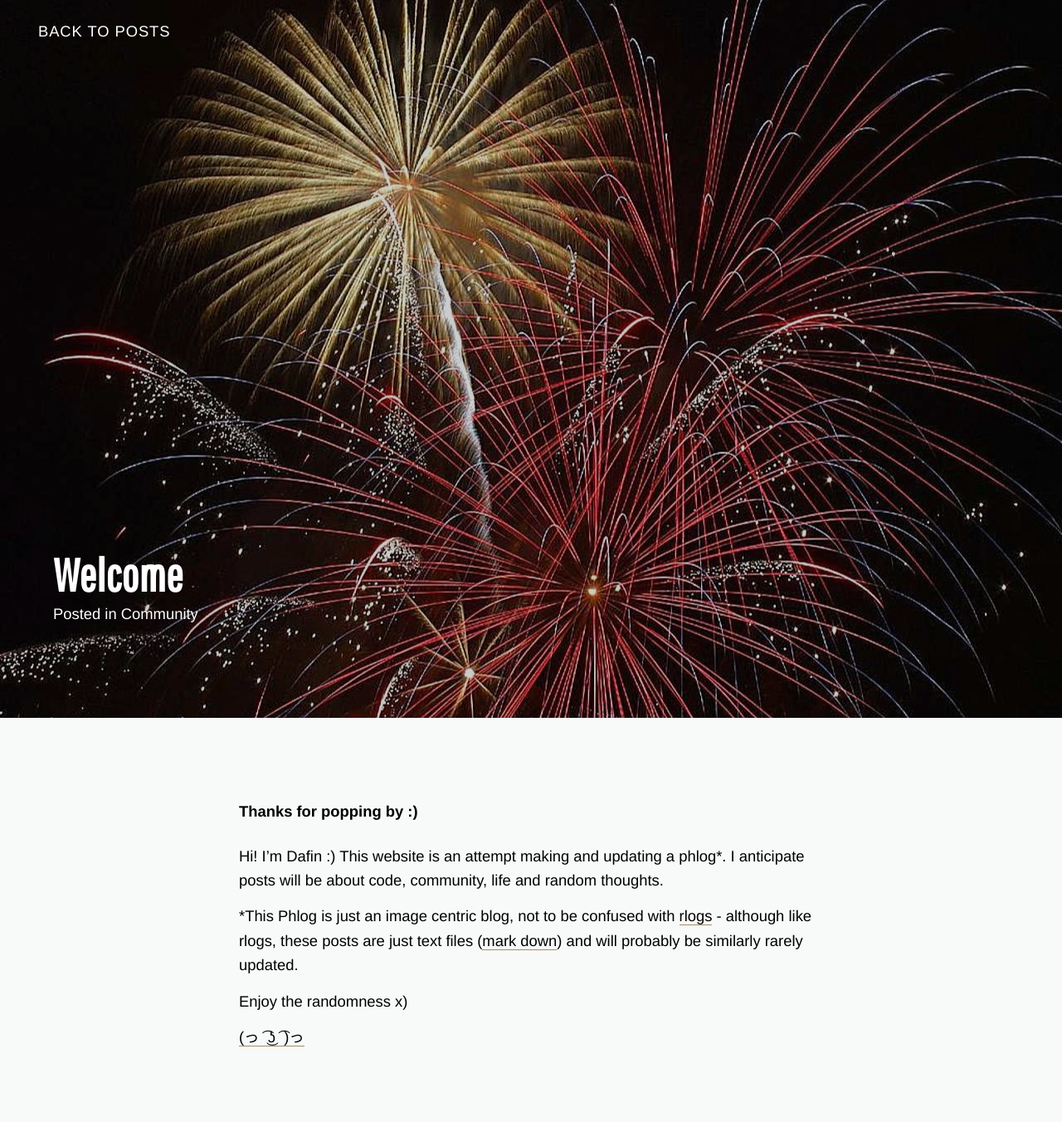
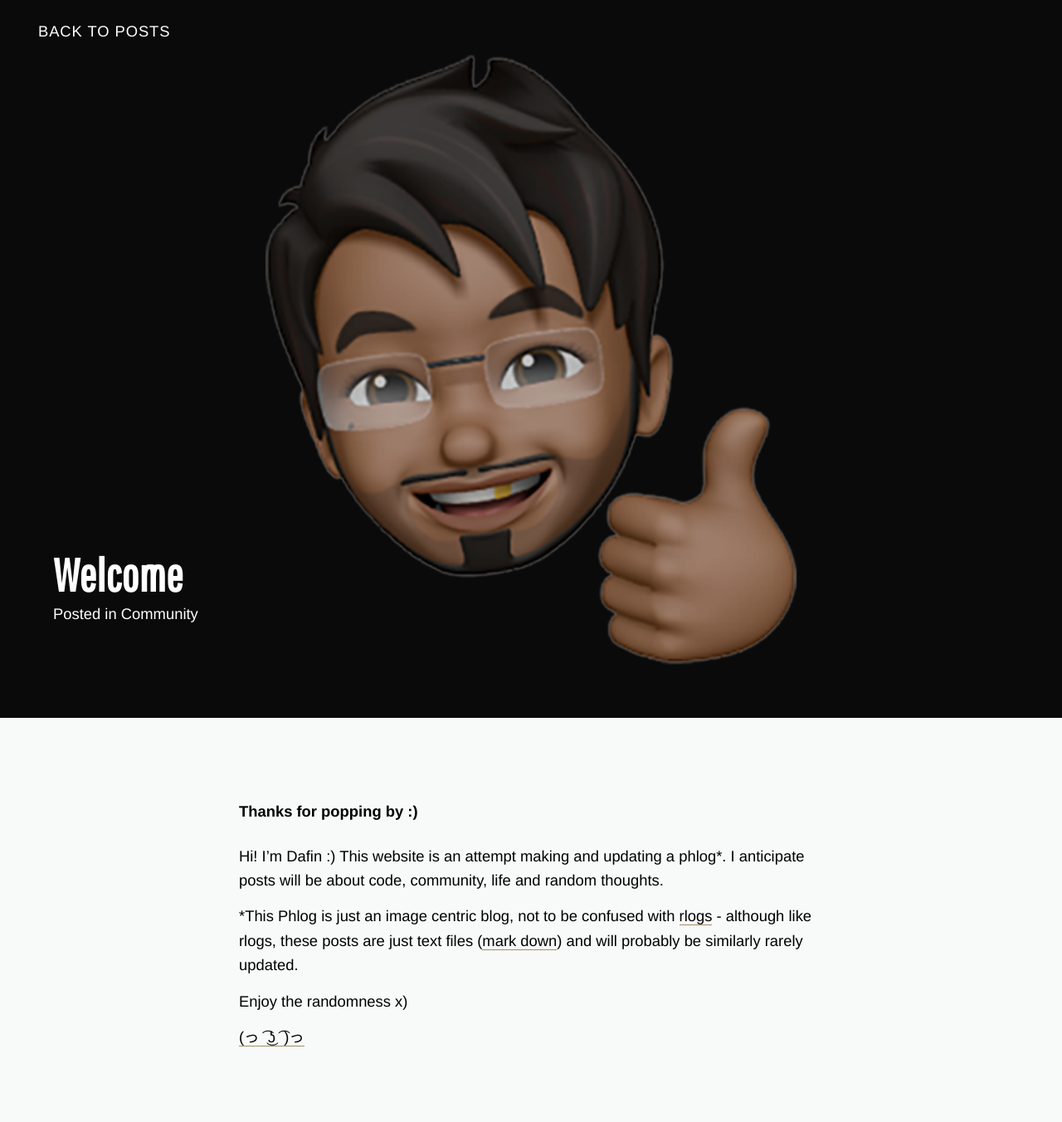
Before and after one commit to Dafin/dafin.github.io, a Jekyll site: the page built from _posts/2017-01-01-Welcome.markdown, in a window 1280 px wide. Shown: the whole page at 83% size. Built offline with Jekyll 4.4.1, drawn with Linux system fonts in a browser that asks for light colours; nearby versions of some CDN libraries.

Commit message:
Updated Welcome Header Image

```diff
--- a/_posts/2017-01-01-Welcome.markdown
+++ b/_posts/2017-01-01-Welcome.markdown
@@ -5,7 +5,7 @@ date: 2016-01-02
 categories:
   - Community
 description: Welcome post
-image: /assets/images/fw.jpg
+image: /assets/images/Dafin_Logo_Thumb_Up.png
 image-sm: /assets/images/thumbs/da.jpg
 ---
 #### Thanks for popping by :)
```
Also changed, not shown: assets/images/Dafin_Logo_Thumb_Up.png (added).
